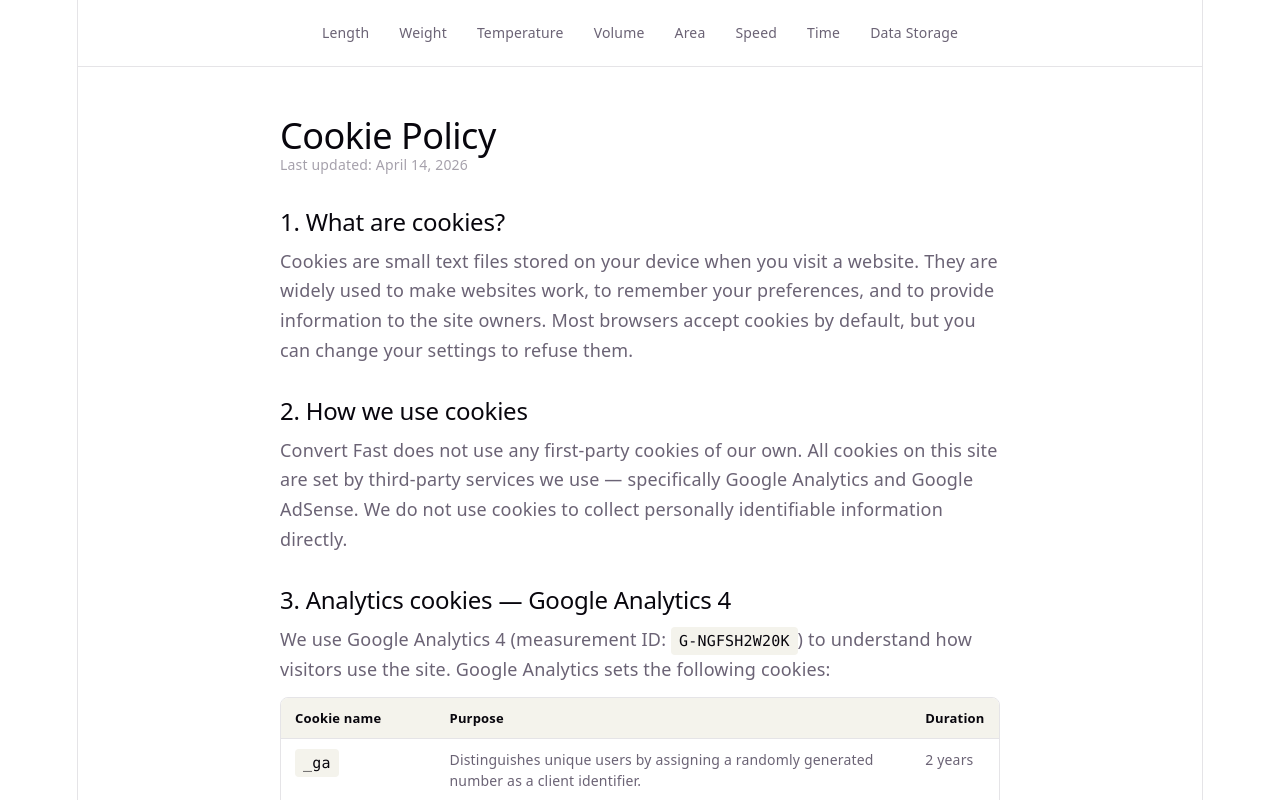
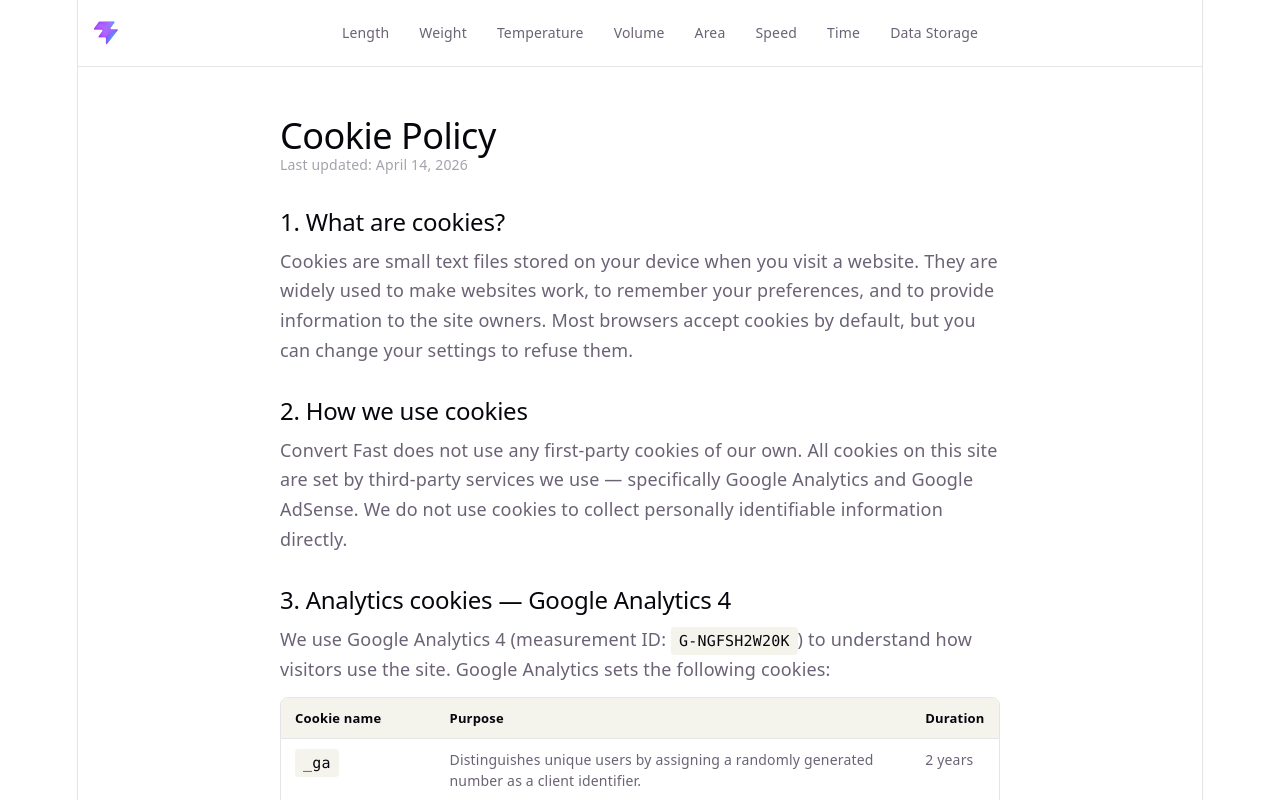
Before and after one commit to aure84/unit-converter, a React (Vite) app: page /cookies in a window 1280 px wide. Shown: the top 800 px of the page. Built offline with nearby package versions, Linux system fonts and the light colour scheme.

Commit message:
Add logo home button to nav, fix nav layout

```diff
--- a/src/components/Nav.css
+++ b/src/components/Nav.css
@@ -1,6 +1,22 @@
 .nav {
   border-bottom: 1px solid var(--border);
-  padding: 0 12px;           /* narrower padding on tiny screens */
+  padding: 0 12px;
+  display: flex;
+  align-items: center;
+  gap: 8px;
+}
+
+.nav__logo {
+  display: flex;
+  align-items: center;
+  flex-shrink: 0;
+  padding: 10px 4px;
+  opacity: 0.85;
+  transition: opacity 0.15s;
+}
+
+.nav__logo:hover {
+  opacity: 1;
 }
 
 .nav__list {
@@ -11,6 +27,7 @@
   margin: 0;
   padding: 10px 0;
   justify-content: center;
+  flex: 1;
 }
 
 .nav__item {
--- a/src/components/Nav.jsx
+++ b/src/components/Nav.jsx
@@ -1,5 +1,7 @@
 import { NavLink, Link } from 'react-router'
 import './Nav.css'
+
+const LOGO_URL = '/favicon.svg'
 
 const CATEGORIES = [
   { path: '/length',       label: 'Length' },
@@ -21,6 +23,9 @@
 function Nav() {
   return (
     <nav className="nav" aria-label="Unit categories">
+      <Link to="/" className="nav__logo" aria-label="Convert Fast home">
+        <img src={LOGO_URL} alt="Convert Fast" width="24" height="24" />
+      </Link>
       <ul className="nav__list">
         {CATEGORIES.map(({ path, label }) => (
           <li key={path} className="nav__item">
```
